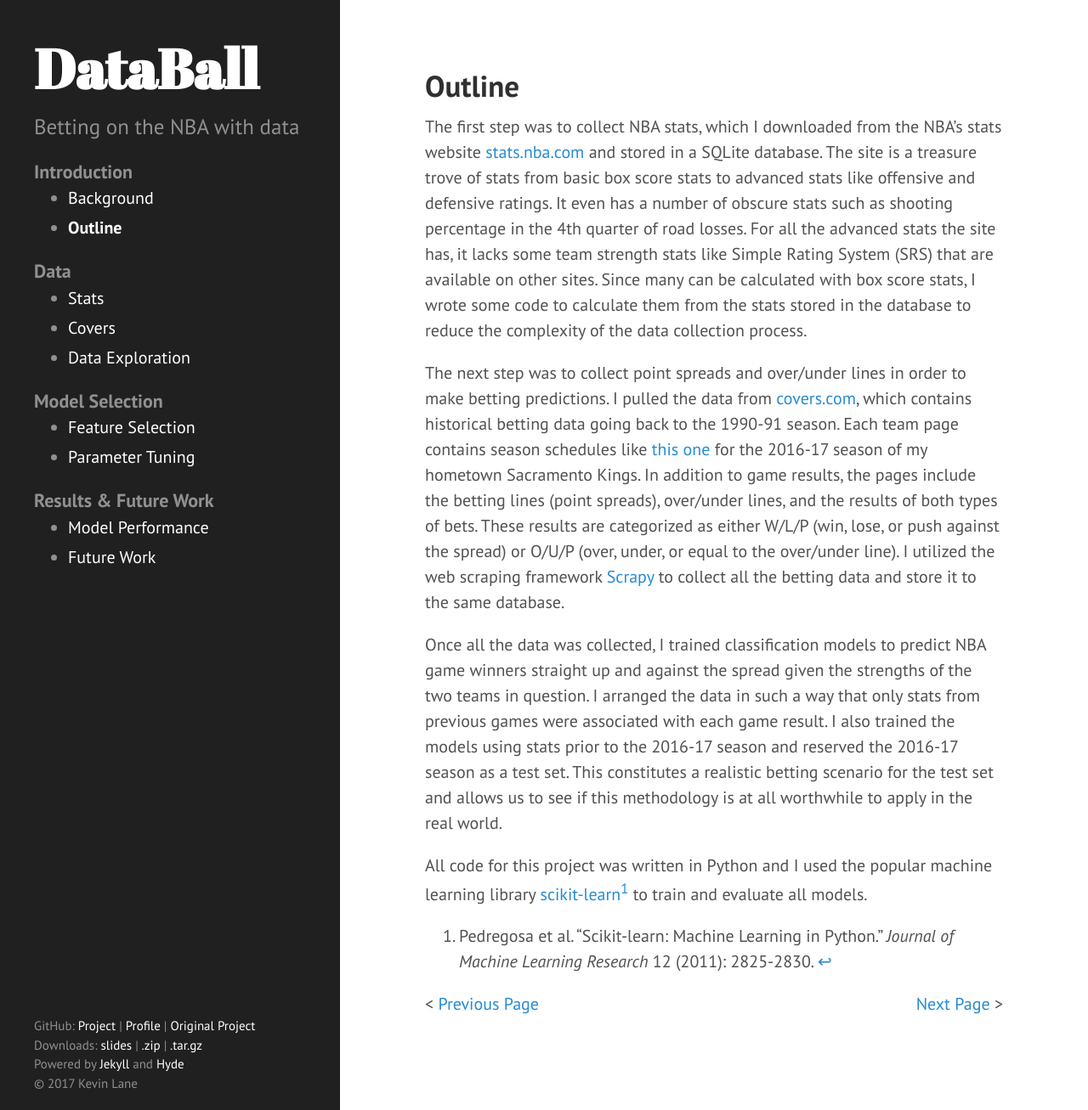
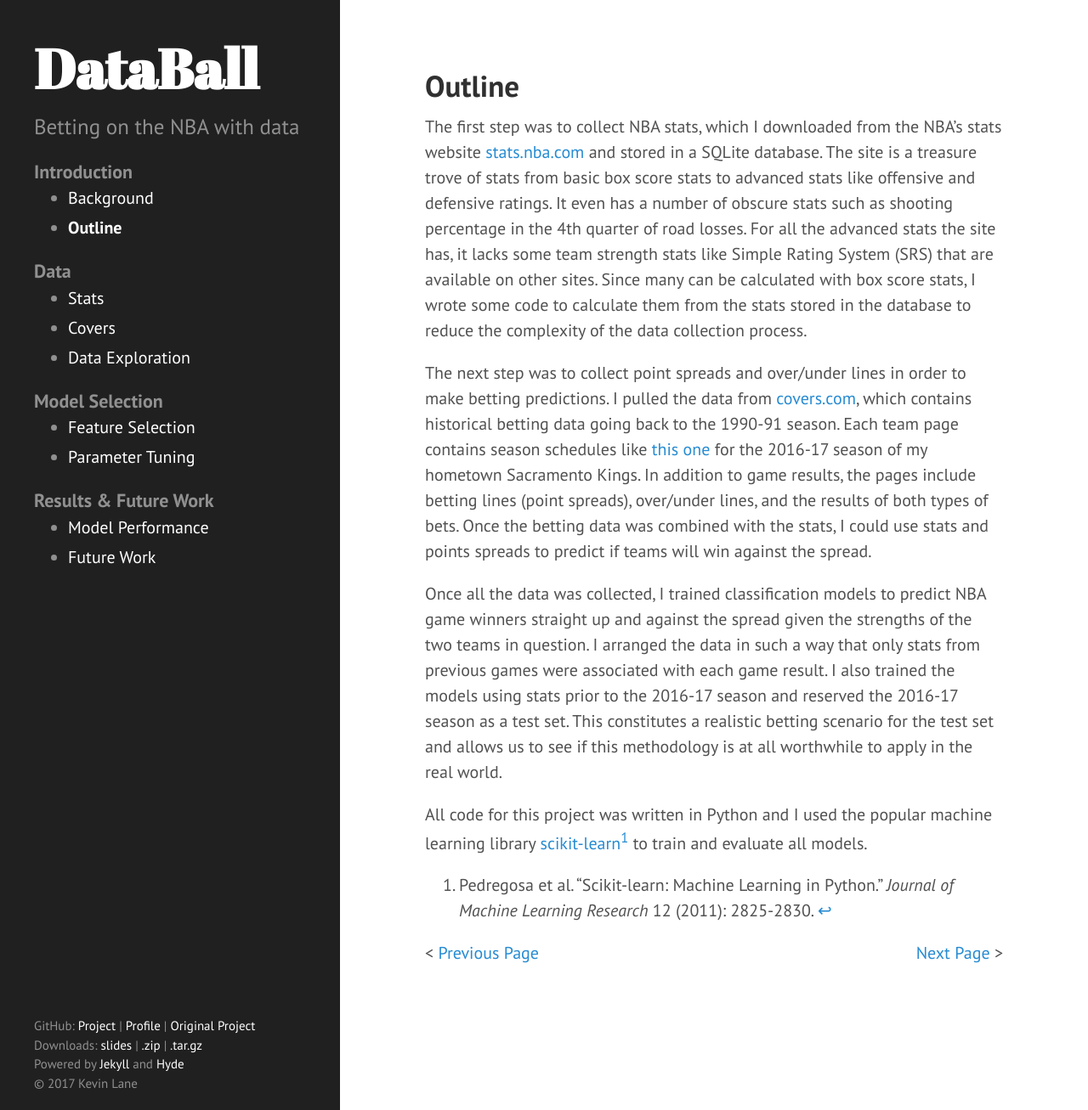
Before and after one commit to cedev935/databall-betting, a Jekyll site: the page built from docs/_pages/outline.md, in a window 1280 px wide and 1307 px high. Shown: the whole window at 85% size. Built offline with Jekyll 4.4.1, drawn with Linux system fonts in a browser that asks for light colours.

Commit message:
Remove betting discussion duplicated in covers page

```diff
--- a/docs/_pages/outline.md
+++ b/docs/_pages/outline.md
@@ -6,7 +6,7 @@ permalink: /introduction/outline/
 
 The first step was to collect NBA stats, which I downloaded from the NBA's stats website [stats.nba.com](http://stats.nba.com) and stored in a SQLite database. The site is a treasure trove of stats from basic box score stats to advanced stats like offensive and defensive ratings. It even has a number of obscure stats such as shooting percentage in the 4th quarter of road losses. For all the advanced stats the site has, it lacks some team strength stats like Simple Rating System (SRS) that are available on other sites. Since many can be calculated with box score stats, I wrote some code to calculate them from the stats stored in the database to reduce the complexity of the data collection process.
 
-The next step was to collect point spreads and over/under lines in order to make betting predictions. I pulled the data from [covers.com](http://covers.com), which contains historical betting data going back to the 1990-91 season. Each team page contains season schedules like [this one](http://www.covers.com/pageLoader/pageLoader.aspx?page=/data/nba/teams/pastresults/2016-2017/team403975.html) for the 2016-17 season of my hometown Sacramento Kings. In addition to game results, the pages include the betting lines (point spreads), over/under lines, and the results of both types of bets. These results are categorized as either W/L/P (win, lose, or push against the spread) or O/U/P (over, under, or equal to the over/under line).  I utilized the web scraping framework [Scrapy](https://scrapy.org/) to collect all the betting data and store it to the same database.
+The next step was to collect point spreads and over/under lines in order to make betting predictions. I pulled the data from [covers.com](http://covers.com), which contains historical betting data going back to the 1990-91 season. Each team page contains season schedules like [this one](http://www.covers.com/pageLoader/pageLoader.aspx?page=/data/nba/teams/pastresults/2016-2017/team403975.html) for the 2016-17 season of my hometown Sacramento Kings. In addition to game results, the pages include betting lines (point spreads), over/under lines, and the results of both types of bets. Once the betting data was combined with the stats, I could use stats and points spreads to predict if teams will win against the spread.
 
 Once all the data was collected, I trained classification models to predict NBA game winners straight up and against the spread given the strengths of the two teams in question. I arranged the data in such a way that only stats from previous games were associated with each game result. I also trained the models using stats prior to the 2016-17 season and reserved the 2016-17 season as a test set. This constitutes a realistic betting scenario for the test set and allows us to see if this methodology is at all worthwhile to apply in the real world.
 
```
